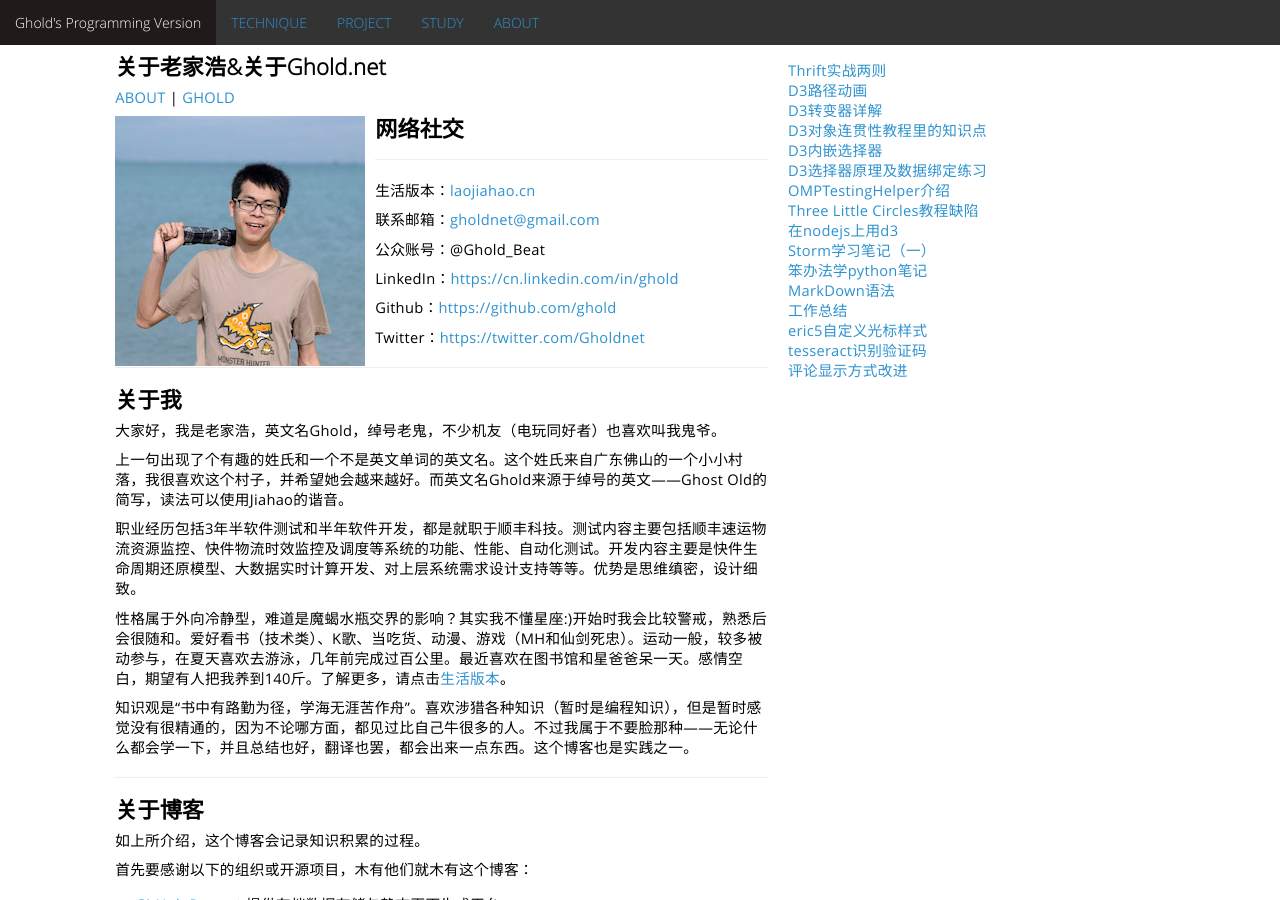
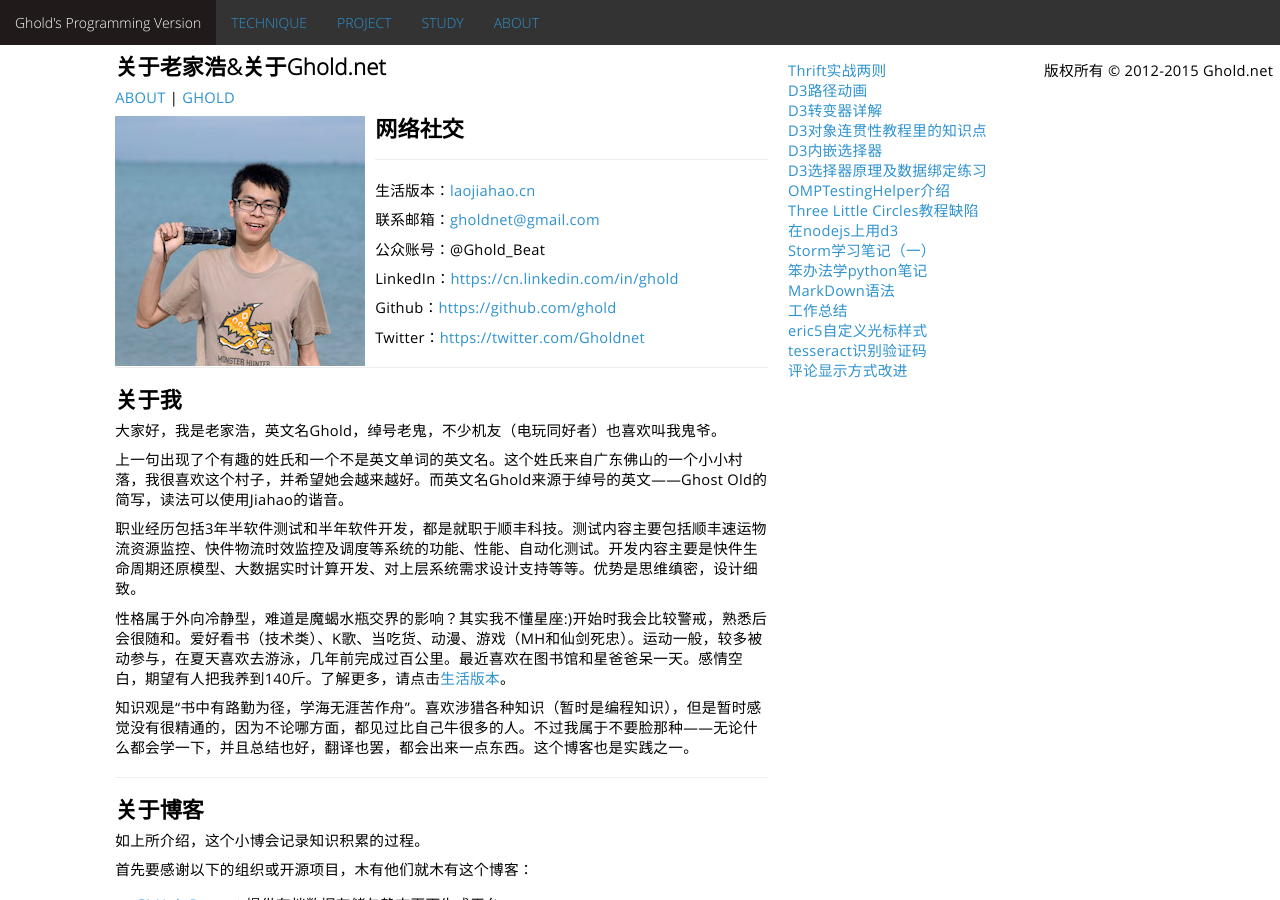
Before and after one commit to ghold/ghold.github.io, a Jekyll site: the page built from about.md, in a window 1280 px wide and 900 px high. Built offline with Jekyll 4.4.1, drawn with Linux system fonts in a browser that asks for light colours; Markdown is read by kramdown in place of the engine named in the settings.

```diff
--- /dev/null
+++ b/_includes/responsibility.md
@@ -0,0 +1 @@
+版权所有 © 2012-2015 Ghold.net
--- a/_layouts/default.html
+++ b/_layouts/default.html
@@ -26,6 +26,12 @@
 			{% endfor %}
             </ul>
         </div>
+        <div id= "active_side">
+            <ul>
+                <li>{% include responsibility.md %}</li>
+            </ul>
+        </div>
     </div>
+
 </body>
 </html>
--- a/_layouts/index.html
+++ b/_layouts/index.html
@@ -11,5 +11,6 @@
             </ul>
         </div>
     </div>
+
 </body>
 </html>
--- a/about.md
+++ b/about.md
@@ -55,7 +55,7 @@
 ---
 ###关于博客
 
-如上所介绍，这个博客会记录知识积累的过程。
+如上所介绍，这个小博会记录知识积累的过程。
 
 首先要感谢以下的组织或开源项目，木有他们就木有这个博客：
 
@@ -68,11 +68,11 @@
 * [Jquery](https://jquery.org/)：增强浏览器内交互
 * 及其他支持技术
 
-####博客的现状
+####小博的现状
 
 博客处于没完成阶段，包括内容和元素。内容的完善是一个漫长过程，最近会先继续完成d3js的一些实践翻译。元素是指博客的功能元素，如右侧留空的设计，导航的设计、页脚设计等等。
 
-####博客的模块
+####小博的模块
 
 * [TECHNIQUE](./map.html#TECHNIQUE)：一些技术相关
 * [PROJECT](./map.html#PROJECT)：工作相关总结
--- a/assets/css/default.css
+++ b/assets/css/default.css
@@ -21,13 +21,13 @@
 	float: left;
 }
 
-#side {
+#side,#active_side {
 	width: 20%;
 	display:block;
 	float: left;
 }
 
-#side li {
+#side li, #active_side li {
 	list-style: none;
 }
 
```
Also changed, not shown: assets/css/metro-bootstrap.css, assets/fonts/7xkFOeTxxO1GMC1suOUYWWhBabBbEjGd1iRmpyoZukE.woff (added), assets/fonts/DXI1ORHCpsQm3Vp6mXoaTZ1r3JsPcQLi8jytr04NNhU.woff (added), assets/fonts/K88pR3goAWT7BTt32Z01mz8E0i7KZn-EPnyo3HZu7kw.woff (added), assets/fonts/k3k702ZOKiLJc3WVjuplzJ1r3JsPcQLi8jytr04NNhU.woff (added).
